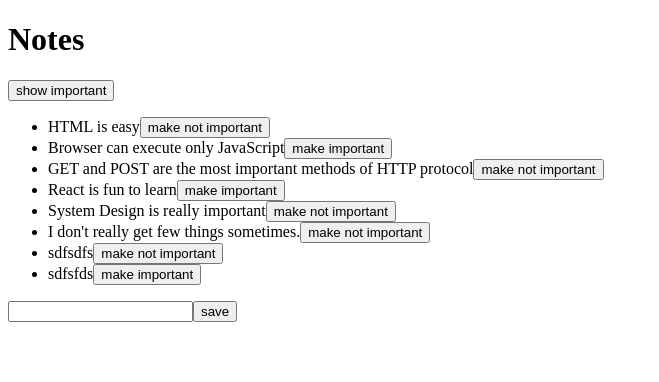
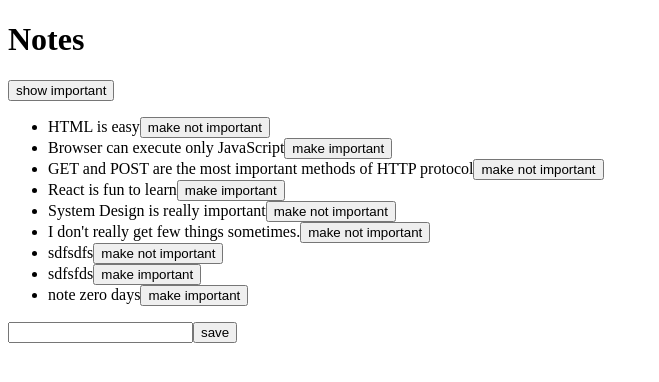
Before and after one commit to Devanshukoli/full-stack-submission-repo, a React (Vite) app in the folder part2/: page / in a window 1280 px wide. Shown: the top 382 px of the page, without its empty margins (0-659 px from the left). Built offline with nearby package versions, Linux system fonts and the light colour scheme; data requests are answered from the project's data file.

Commit message:
fix note adding in server

```diff
--- a/part2/db.json
+++ b/part2/db.json
@@ -39,6 +39,11 @@
       "id": "VYxUgGiO4h0",
       "content": "sdfsfds",
       "important": false
+    },
+    {
+      "id": "pq6H5cYjz2Q",
+      "content": "note zero days",
+      "important": false
     }
   ],
   "$schema": "./node_modules/json-server/schema.json"
--- a/part2/src/App.jsx
+++ b/part2/src/App.jsx
@@ -35,9 +35,6 @@
       content: newNote,
       important: Math.random() < 0.5,
     }
-
-    setNotes(notes.concat(noteObject))
-    setNewNote('')
 
     axios
       .post('http://localhost:3001/notes', noteObject)
```
